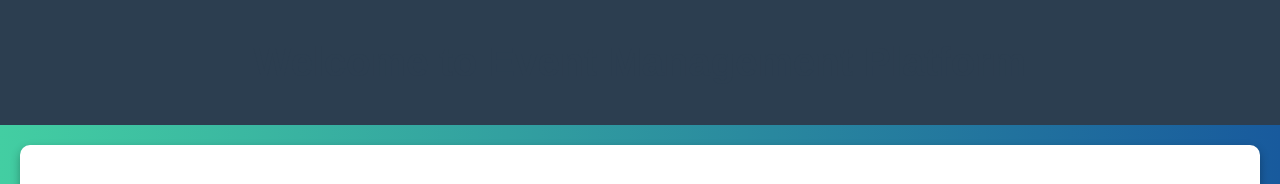
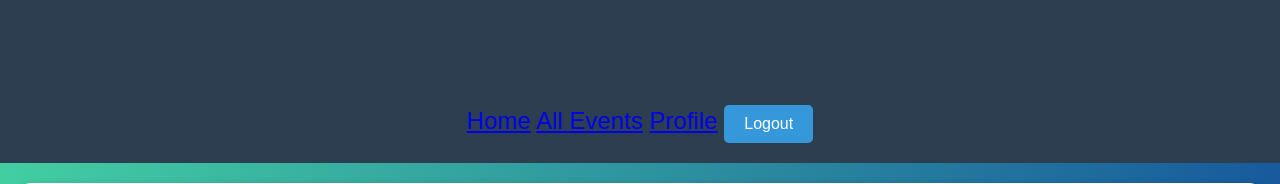
Before and after one commit to Abd2023/akili_etkinlik_planlama, a Django app: page /events/map/ in a window 1280 px wide. Shown: the top 184 px of the page. Run offline with Django 5.2, Linux system fonts and the light colour scheme; the visitor is signed in with stand-in values (Sample User, id 1); data that the repository does not hold is empty; some libraries are stand-ins or nearby versions.

Commit message:
logout buttonu dogru bi sekilde calisiyor

```diff
--- a/akili_etkinlik_planlama/urls.py
+++ b/akili_etkinlik_planlama/urls.py
@@ -24,6 +24,7 @@
 from django.conf import settings
 from django.conf.urls.static import static  # Import static settings
 from django.views.generic import TemplateView  # Import TemplateView
+from django.contrib.auth.views import LogoutView
 
 
 urlpatterns = [
@@ -31,7 +32,7 @@
     path('admin/', custom_admin_site.urls),  # Use the custom admin site
     path('user/', include('user_management.urls')),  # This includes user_management URLs
     path('login/', auth_views.LoginView.as_view(template_name='registration/login.html'), name='login'),  # Use Django's default login template
-    path('logout/', auth_views.LogoutView.as_view(next_page='login'), name='logout'),
+    path('logout/', LogoutView.as_view(next_page='login', http_method_names=['get', 'post']), name='logout'),
     path('events/', include('event_management.urls')),  # Include event_management URLs under /events/
     path('home/', home, name='home'),  # Add the home view
     path('events/', include('event_management.urls')),
--- a/templates/base.html
+++ b/templates/base.html
@@ -12,6 +12,17 @@
 <body>
     <header>
         <h1>Welcome to Event Management Platform</h1>
+        <nav>
+            <a href="{% url 'home' %}">Home</a>
+            <a href="{% url 'event_list' %}">All Events</a>
+            <a href="{% url 'profile' %}">Profile</a>
+
+            <!-- Modified Logout Button -->
+            <form action="{% url 'logout' %}" method="post" style="display: inline;">
+                {% csrf_token %}
+                <button type="submit">Logout</button>
+            </form>
+        </nav>
     </header>
     <main>
         {% block content %}{% endblock %}
```
Also changed, not shown: event_management/templates/home.html (+7 -1 lines).
